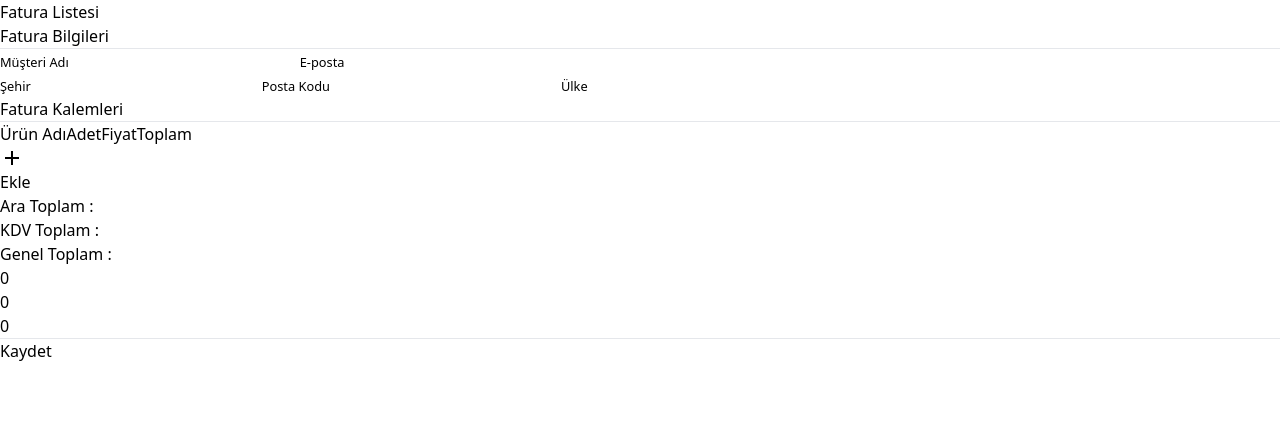
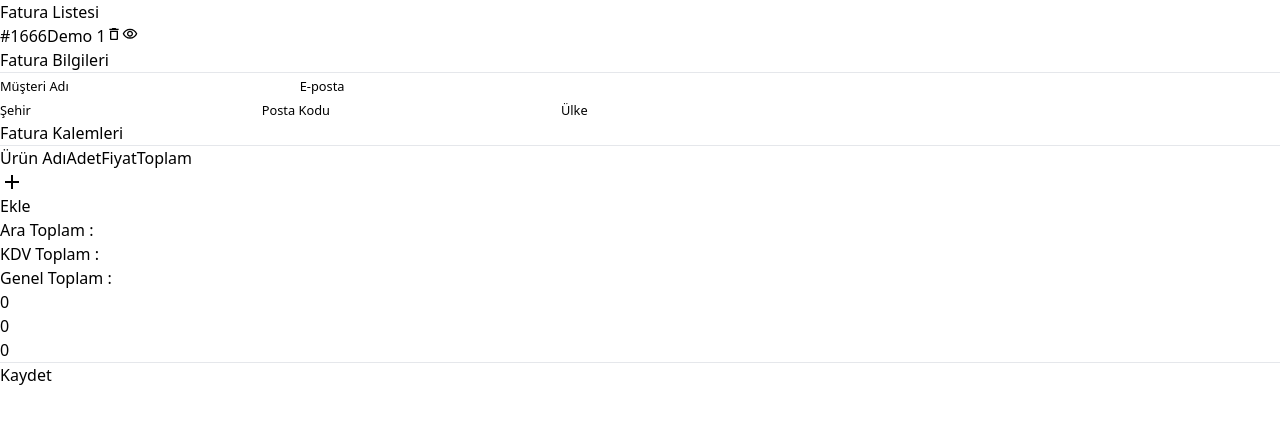
Before and after one commit to comlekahmetcan/vue-composition-api, a Vue app in the folder 10-1-itemlist-app/: page / in a window 1280 px wide. Shown: the top 424 px of the page. Built offline with nearby package versions, Linux system fonts and the light colour scheme.

Commit message:
Listeden seçilen kaydın form üzerinde gösterilmesi

```diff
--- a/10-1-itemlist-app/src/App.vue
+++ b/10-1-itemlist-app/src/App.vue
@@ -1,15 +1,45 @@
 <template>
   <div class="w-screen h-screen bg-gray-800 flex flex-row text-white items-start justify-center">
-    <app-sidebar :invoices="invoiceList"/>
-    <invoice-content :saveInvoice="saveInvoice" />
+    <app-sidebar :invoices="invoiceList" :editInvoice="editInvoice" />
+    <invoice-content :saveInvoice="saveInvoice" :activeInvoice="state.activeInvoice" />
+    <!-- activeInvoice oluşturduk ve gönderdik -->
   </div>
 </template>
 <script setup>
-import { ref } from "vue";
+import { ref, reactive } from "vue";
 import appSidebar from "./components/appSidebar.vue";
 import invoiceContent from "./components/invoiceContent.vue";
-const invoiceList = ref([]);
+const invoiceList = ref([
+  {
+    id: new Date().getTime(),
+    contact: {
+      contact_name: "Demo 1",
+      email: "demo@demo.com",
+      city: "Demo City",
+      country: "Demo Country",
+      zipcode: "DemoZipCode",
+    },
+    items: [
+      {
+        id: new Date().getTime(),
+        name: "Demo Ürün",
+        qty: 1,
+        unit_price: 10.0,
+        total_price: 10.0,
+      },
+    ],
+  },
+]);
+const state = reactive({ activeInvoice: null });
 const saveInvoice = (invoice) => {
   invoiceList.value.push(invoice);
 };
+const editInvoice = (invoice) => {
+  console.log(invoice);
+  state.activeInvoice = invoice;
+  // setTimeout(() => {
+  //   state.activeInvoice = null;
+  // }, 2000);
+  // console.log("state.activeInvoice", state.activeInvoice);
+};
 </script>
--- a/10-1-itemlist-app/src/components/appSidebar.vue
+++ b/10-1-itemlist-app/src/components/appSidebar.vue
@@ -12,7 +12,7 @@
             <path d="M16 9v10H8V9h8m-1.5-6h-5l-1 1H5v2h14V4h-3.5l-1-1zM18 7H6v12c0 1.1.9 2 2 2h8c1.1 0 2-.9 2-2V7z" />
           </svg>
         </button>
-        <button class="purple-button">
+        <button @click="editInvoice(invoice)" class="purple-button">
           <svg class="fill-current" xmlns="http://www.w3.org/2000/svg" height="16" viewBox="0 0 24 24" width="16">
             <path d="M0 0h24v24H0V0z" fill="none" />
             <path
@@ -25,5 +25,5 @@
   </aside>
 </template>
 <script setup>
-defineProps({ invoices: Array });
+defineProps({ invoices: Array, editInvoice: Function });
 </script>
--- a/10-1-itemlist-app/src/components/invoiceContent.vue
+++ b/10-1-itemlist-app/src/components/invoiceContent.vue
@@ -18,7 +18,7 @@
 </template>
 
 <script setup>
-import { reactive, provide } from "vue";
+import { reactive, provide, watch } from "vue";
 import invoiceItems from "./invoiceItems.vue";
 import invoiceSummary from "./invoiceSummary.vue";
 import contactSection from "./contactSection.vue";
@@ -48,7 +48,7 @@ const DeleteInvoiceItem = (invoiceItem) => {
 
 provide("DeleteInvoiceItem", DeleteInvoiceItem);
 
-const props = defineProps({ saveInvoice: Function });
+const props = defineProps({ saveInvoice: Function, activeInvoice: [Object, null] }); //gönderdigimiz activeInvoice karşıladık
 const onSubmit = () => {
   props.saveInvoice({ ...state, created_at: new Date(), id: new Date().getTime() });
   (state.contact = {
@@ -60,4 +60,17 @@ const onSubmit = () => {
   }),
     (state.items = []);
 };
+// console.log('props.activeInvoice', props.activeInvoice)
+watch(
+  () => props.activeInvoice,
+  (activeInvoice) => {
+    if (activeInvoice) {
+      state.contact = {
+        ...activeInvoice.contact,
+      };
+      state.items = [...activeInvoice.items];
+    }
+    // console.log("activeInvoice", activeInvoice);
+  }
+);
 </script>
```
